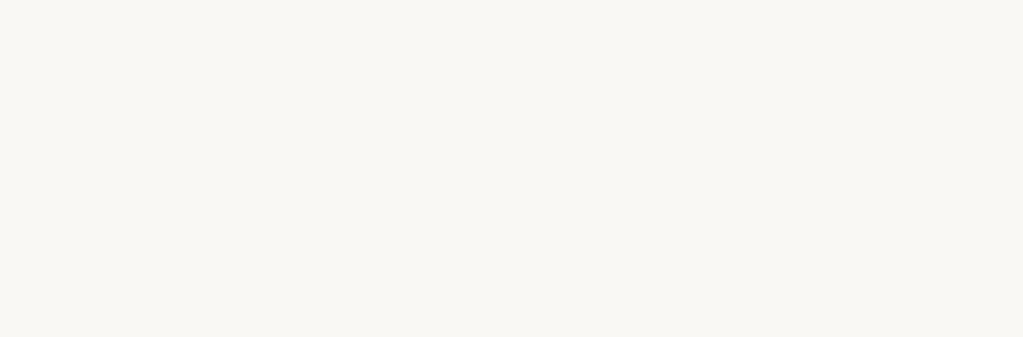
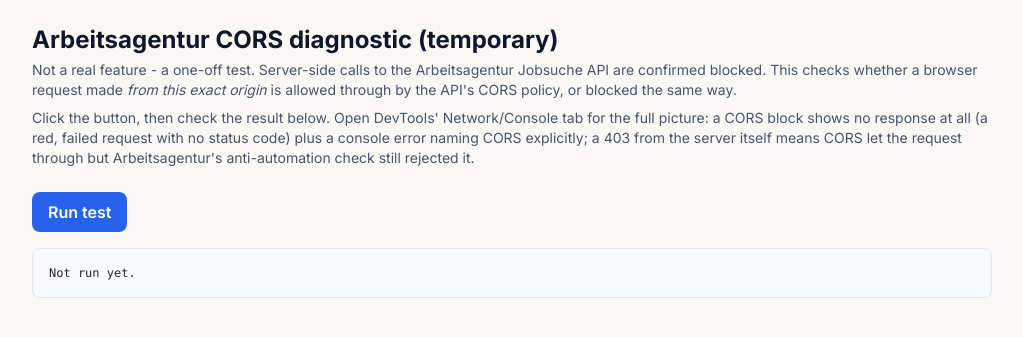
Before and after one commit to mumpsimusickoo/ausvia, a Flask app: page /diagnostics/arbeitsagentur-cors-test in a window 1280 px wide. Before the commit the part shown is empty. Shown: the top 337 px of the page, without its empty margins (128-1151 px from the left). Run offline with Flask 3, Linux system fonts and the light colour scheme; some libraries are stand-ins or nearby versions.

Commit message:
Fix diagnostic page: use public_content block, not content
base.html only renders {% block content %} for authenticated users -
unauthenticated pages (this diagnostic has no login_required) need
{% block public_content %} instead, same as landing.html. The button
silently never rendered on production until this fix.

Co-Authored-By: Claude Sonnet 5 <noreply@anthropic.com>

```diff
--- a/app/templates/diagnostics/arbeitsagentur_cors_test.html
+++ b/app/templates/diagnostics/arbeitsagentur_cors_test.html
@@ -1,6 +1,7 @@
 {% extends "base.html" %}
 {% block title %}CORS diagnostic — AUSVIA{% endblock %}
-{% block content %}
+{% block public_content %}
+<div class="mx-auto max-w-5xl px-4 pb-8 md:px-8">
 <h1 class="text-2xl font-bold text-slate-900">Arbeitsagentur CORS diagnostic (temporary)</h1>
 <p class="mt-1 text-sm text-slate-600 mb-2">
   Not a real feature - a one-off test. Server-side calls to the Arbeitsagentur Jobsuche API are
@@ -47,4 +48,5 @@ document.getElementById("run-btn").addEventListener("click", async () => {
   }
 });
 </script>
+</div>
 {% endblock %}
```
